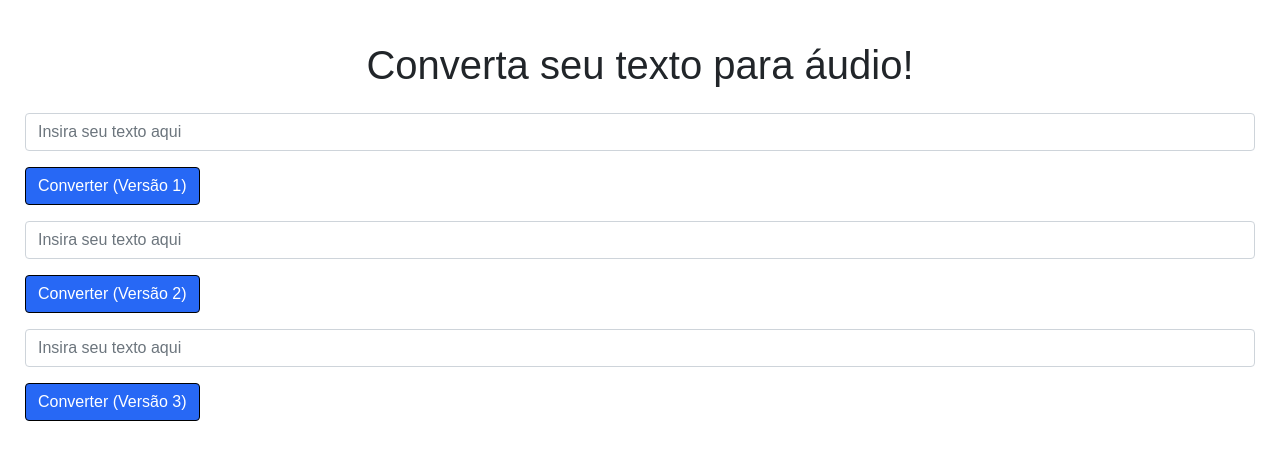
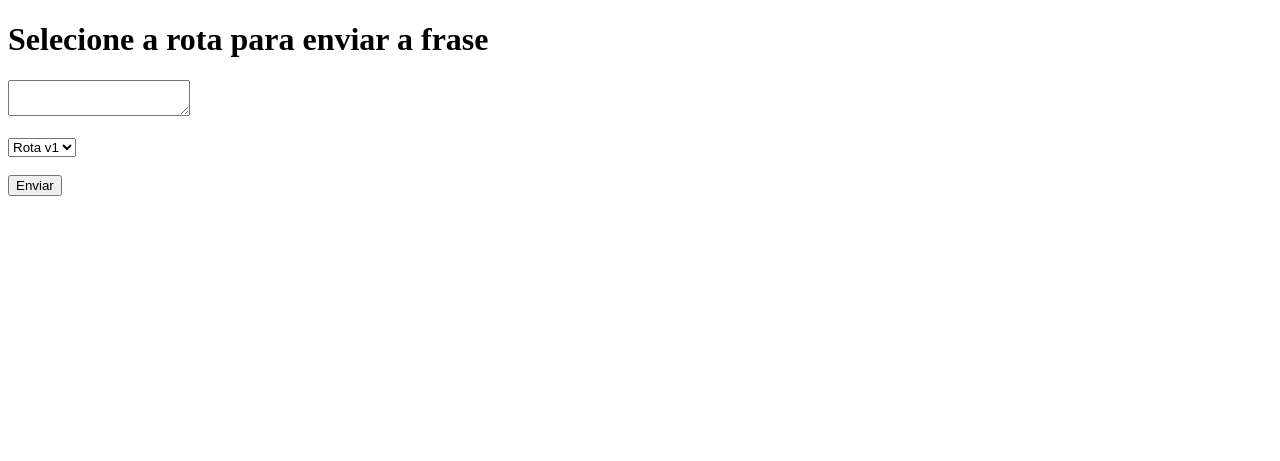
Before and after one commit to fluanbrito/sprint-6-pb-aws-ifce, a Flask app: page /v1/tts in a window 1280 px wide. Shown: the top 461 px of the page. Run offline with Flask 2, Linux system fonts and the light colour scheme; some libraries are stand-ins or nearby versions.

Commit message:
feat: conclusão da rota v1/tts

```diff
--- a/api-tts/app.py
+++ b/api-tts/app.py
@@ -47,6 +47,15 @@ def v3_post():
         }
         return v2_tts(frase, '')
 
+@app.route('/menu', methods=['GET', 'POST'])
+def ttsget():
+    if request.method == 'GET':
+        return render_template("index.html")
+    else:
+        frase = {
+            "phrase": request.form.get("textov1")
+        }
+        return v1_tts(frase, '')
 
 if __name__ == "__main__":
     port = int(os.environ.get("PORT", 5000))
--- a/api-tts/serverless.yml
+++ b/api-tts/serverless.yml
@@ -26,7 +26,7 @@ functions:
     handler: handler.tts_get
     events:
       - httpApi:
-          path: /v1/tts
+          path: /menu
           method: get
   v1tts:
     handler: handler.v1_tts
--- a/api-tts/templates/index.html
+++ b/api-tts/templates/index.html
@@ -1,45 +1,42 @@
 <!DOCTYPE html>
-<html lang="pt-br">
+<html>
   <head>
-  <meta charset="UTF-8">
-  <meta http-equiv="X-UA-Compatible" content="IE=edge">
-  <meta name="viewport" content="width=device-width, initial-scale=1.0">
-  <link rel="stylesheet" href="https://stackpath.bootstrapcdn.com/bootstrap/4.4.1/css/bootstrap.min.css" integrity="sha384-Vkoo8x4CGsO3+Hhxv8T/Q5PaXtkKtu6ug5TOeNV6gBiFeWPGFN9MuhOf23Q9Ifjh" crossorigin="anonymous">
-  <script src="https://cdn.jsdelivr.net/npm/axios/dist/axios.min.js"></script>
-  <link rel="stylesheet" href="static/styles.css">
-  <script src="static/scripts.js" defer></script>
-  <title>TTS API</title>
+    <meta charset="utf-8">
+    <title>API TTS</title>
   </head>
   <body>
+    <h1>Selecione a rota para enviar a frase</h1>
 
-  <div id="container">
-    <div>
-        <h1>Converta seu texto para áudio!</h1>
-    </div>
-    <div id="search">
-        <form onsubmit="submitForm(event)" id="tts-form" method="post">
-            <input type="text" id="input" name="textov1" class="form-control" placeholder="Insira seu texto aqui">
-            <button type="submit" id="button" class="btn btn-primary">Converter (Versão 1)</button>
-        </form>
-        <form action="/v2/tts" method="post">
-            <input type="text" id="input2" name="textov2" class="form-control" placeholder="Insira seu texto aqui">
-            <button type="submit" id="button1" class="btn btn-primary">Converter (Versão 2)</button>
-        </form>
-        <form action="/v3/tts" method="post">
-            <input type="text" id="input3" name="textov3" class="form-control" placeholder="Insira seu texto aqui">
-            <button type="submit" id="button2" class="btn btn-primary">Converter (Versão 3)</button>
+    <form>
+      <textarea id="textInput"></textarea><br><br>
+      <select id="routeSelect">
+        <option value="v1">Rota v1</option>
+        <option value="v2">Rota v2</option>
+        <option value="v3">Rota v3</option>
+      </select><br><br>
+      <button id="submitBtn">Enviar</button>
     </form>
 
-    </div>
-    <div id="response">
+    <div id="output"></div>
 
-    </div>
-  </div>
+    <script>
+      document.getElementById("submitBtn").addEventListener("click", function(event) {
+        event.preventDefault();
 
-  <script src="https://code.jquery.com/jquery-3.4.1.slim.min.js" integrity="sha384-J6qa4849blE2+poT4WnyKhv5vZF5SrPo0iEjwBvKU7imGFAV0wwj1yYfoRSJoZ+n" crossorigin="anonymous"></script>
-  <script src="https://cdn.jsdelivr.net/npm/popper.js@1.16.0/dist/umd/popper.min.js" integrity="sha384-Q6E9RHvbIyZFJoft+2mJbHaEWldlvI9IOYy5n3zV9zzTtmI3UksdQRVvoxMfooAo" crossorigin="anonymous"></script>
-  <script src="https://stackpath.bootstrapcdn.com/bootstrap/4.4.1/js/bootstrap.min.js" integrity="sha384-wfSDF2E50Y2D1uUdj0O3uMBJnjuUD4Ih7YwaYd1iqfktj0Uod8GCExl3Og8ifwB6" crossorigin="anonymous"></script>
-  <script>
+        const textInput = document.getElementById("textInput").value;
+        const routeSelect = document.getElementById("routeSelect").value;
+        const xhr = new XMLHttpRequest();
+
+        xhr.open("POST", `/${routeSelect}/tts`, true);
+        xhr.setRequestHeader("Content-Type", "application/json");
+        xhr.onreadystatechange = function() {
+          if (xhr.readyState === XMLHttpRequest.DONE && xhr.status === 200) {
+            const response = JSON.parse(xhr.responseText);
+            document.getElementById("output").innerText = JSON.stringify(response, null, 2);
+          }
+        };
+        xhr.send(JSON.stringify({ phrase: textInput }));
+      });
     </script>
   </body>
 </html>
--- a/api-tts/templates/static/scripts.js
+++ /dev/null
@@ -1,12 +0,0 @@
-function submitForm(event) {
-  event.preventDefault(); // prevent the form from submitting normally
-  const phrase = document.getElementById("input").value;
-  const payload = {
-    phrase: phrase
-  };
-  console.log(payload)
-  const xhr = new XMLHttpRequest();
-  xhr.open("POST", "https://122k881h56.execute-api.us-east-1.amazonaws.com/v1/tts");
-  xhr.setRequestHeader("Content-Type", "application/json");
-  xhr.send(JSON.stringify(payload));
-}
--- a/api-tts/templates/static/styles.css
+++ /dev/null
@@ -1,36 +0,0 @@
-* {
-    box-sizing: border-box;
-    font-family: Arial, Helvetica, sans-serif
-}
-
-h1{
-    text-align: center;
-    padding: 1rem;
-}
-
-.btn{
-    background-color: rgb(39, 104, 245);
-    margin: 1rem 0 1rem 0;
-    border: 1px solid rgb(0, 0, 0)
-}
-.btn:hover{
-    background-color: rgb(255, 255, 255);
-    border: 1px solid rgb(39, 104, 245);
-    color:rgb(39, 104, 245)
-}
-
-
-#container{
-    position: relative;
-    margin: 25px;
-}
-
-#results-container{
-    width: 100vw;
-    height: 100vh;
-    background: #b8b9b9;
-    display: flex;
-    flex-direction: column;
-    justify-content: center;
-    align-items: center;
-}
```
Also changed, not shown: api-tts/handler.py (+11 -12 lines). Lines whose indentation alone changed are shown as unchanged.
